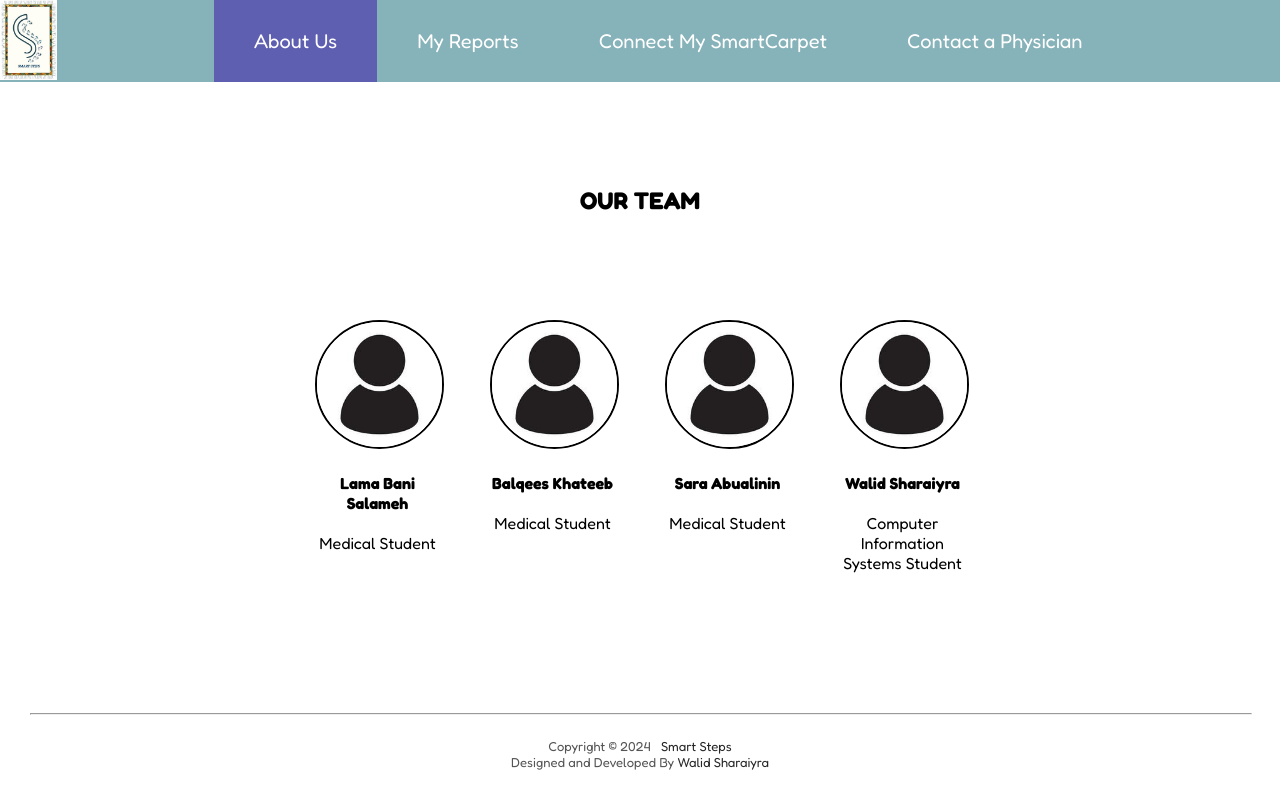
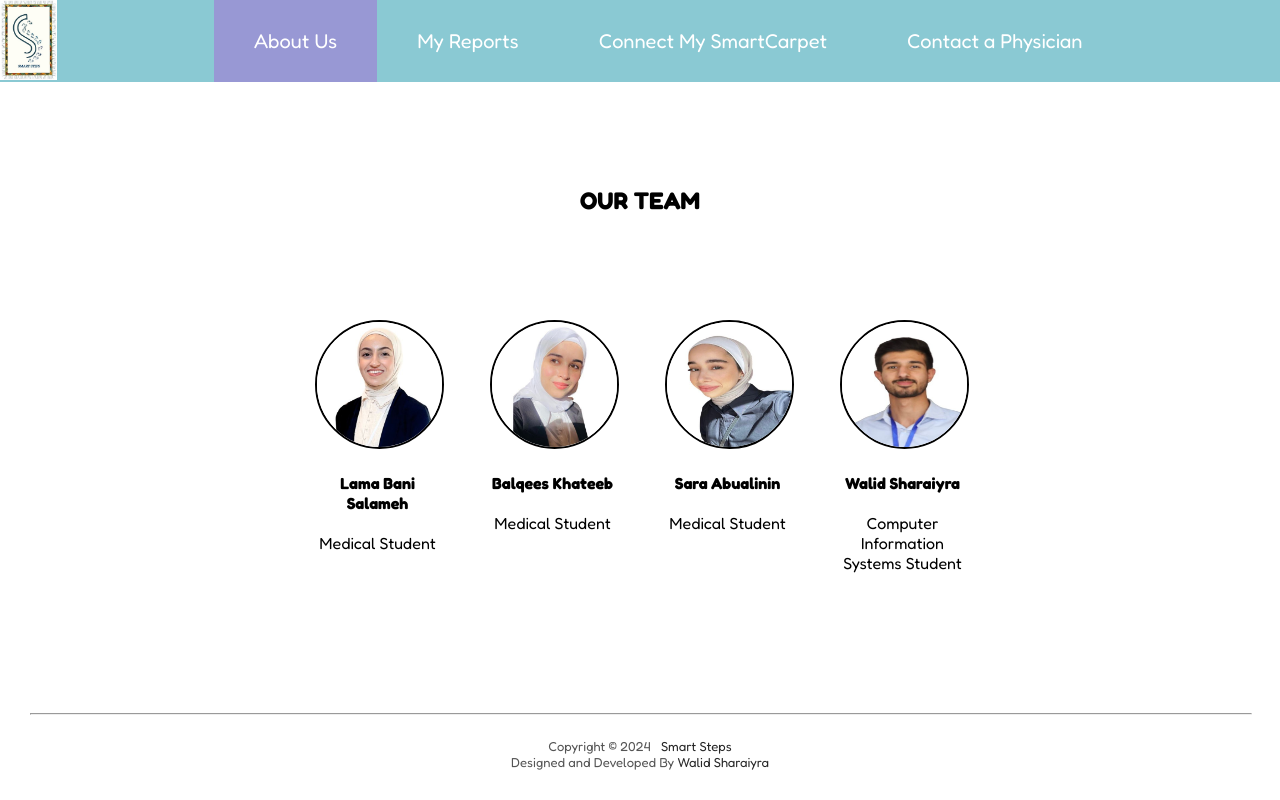
Before and after one commit to AlSharaiyra/SmartSteps, a plain HTML site: page app/about.html in a window 1280 px wide. Drawn offline with Linux system fonts and the light colour scheme.

Commit message:
Add files via upload

```diff
--- a/app/about.html
+++ b/app/about.html
@@ -7,12 +7,12 @@
     <link rel="preconnect" href="https://fonts.googleapis.com">
     <link rel="preconnect" href="https://fonts.gstatic.com" crossorigin>
     <link href="https://fonts.googleapis.com/css2?family=Fredoka:wght@300..700&display=swap" rel="stylesheet">
-    <link rel="icon" href="logo.jpg" type="image/x-icon" />
+    <link rel="icon" href="images/logo.jpg" type="image/x-icon" />
     <title>Smart Steps</title>
 </head>
 <body>
     <div class="header">
-        <img src="logo.jpg" class="logo" oncontextmenu="return false" draggable="false">
+        <img src="images/logo.jpg" class="logo" oncontextmenu="return false" draggable="false">
         <ul>
             <li class="about"><a href="about.html" class="active">About Us</a></li>
             <li><a href="reports.html">My Reports</a></li>
@@ -23,10 +23,10 @@
     <div class="model"></div>
     <h2>OUR TEAM</h2>
     <div class="team" oncontextmenu="return false">
-        <figure><img src="profile.jpg" draggable="false"><figcaption><b>Lama Bani Salameh</b><br><br>Medical Student</figcaption></figure>
-        <figure><img src="profile.jpg" draggable="false"><figcaption><b>Balqees Khateeb</b><br><br>Medical Student</figcaption></figure>
-        <figure><img src="profile.jpg" draggable="false"><figcaption><b>Sara Abualinin</b><br><br>Medical Student</figcaption></figure>
-        <figure><img src="profile.jpg" draggable="false"><figcaption><b>Walid Sharaiyra</b><br><br>Computer Information<br>Systems Student</figcaption></figure>
+        <figure><img src="images/IMG-20240224-WA0016.jpg" draggable="false"><figcaption><b>Lama Bani Salameh</b><br><br>Medical Student</figcaption></figure>
+        <figure><img src="images/IMG-20240224-WA0017.jpg" draggable="false"><figcaption><b>Balqees Khateeb</b><br><br>Medical Student</figcaption></figure>
+        <figure><img src="images/IMG-20240224-WA0018.jpg" draggable="false"><figcaption><b>Sara Abualinin</b><br><br>Medical Student</figcaption></figure>
+        <figure><img src="images/IMG_20240224_170216.jpg" draggable="false"><figcaption><b>Walid Sharaiyra</b><br><br>Computer Information<br>Systems Student</figcaption></figure>
     </div>
     <div class="footer">
         <hr><br>
--- a/app/styles.css
+++ b/app/styles.css
@@ -8,7 +8,7 @@ body {
 
 }
 .header{
-    background-color: rgb(134, 178, 185);
+    background-color: rgb(138, 201, 211);
 }
 .logo {
     float:left;
@@ -38,12 +38,12 @@ li a {
 
 }
 li a:hover:not(.active){
-    background-color: rgb(95, 95, 177);
+    background-color: rgb(152, 152, 212);
     transition: 0.5s;
 
 }
 li a.active {
-    background-color: rgb(95, 95, 177);
+    background-color: rgb(152, 152, 212);
 
 }
 
@@ -67,6 +67,7 @@ h2 {
 
 .team img {
     width: 125px;
+    height: 125px;
     border: 2px solid;
     border-radius: 50%;
     margin: 0px;
```
Also changed, not shown: app/connect.html (+2 -2 lines), app/contact.html (+2 -2 lines), app/reports.html (+2 -2 lines), app/images/IMG-20240224-WA0016.jpg (added), app/images/IMG-20240224-WA0017.jpg (added), app/images/IMG-20240224-WA0018.jpg (added), app/images/IMG-20240224-WA0019.jpg (added), app/images/IMG_20240224_165801.jpg (added), app/images/IMG_20240224_170216.jpg (added), app/images/logo.jpg (added), app/images/profile.jpg (added).
